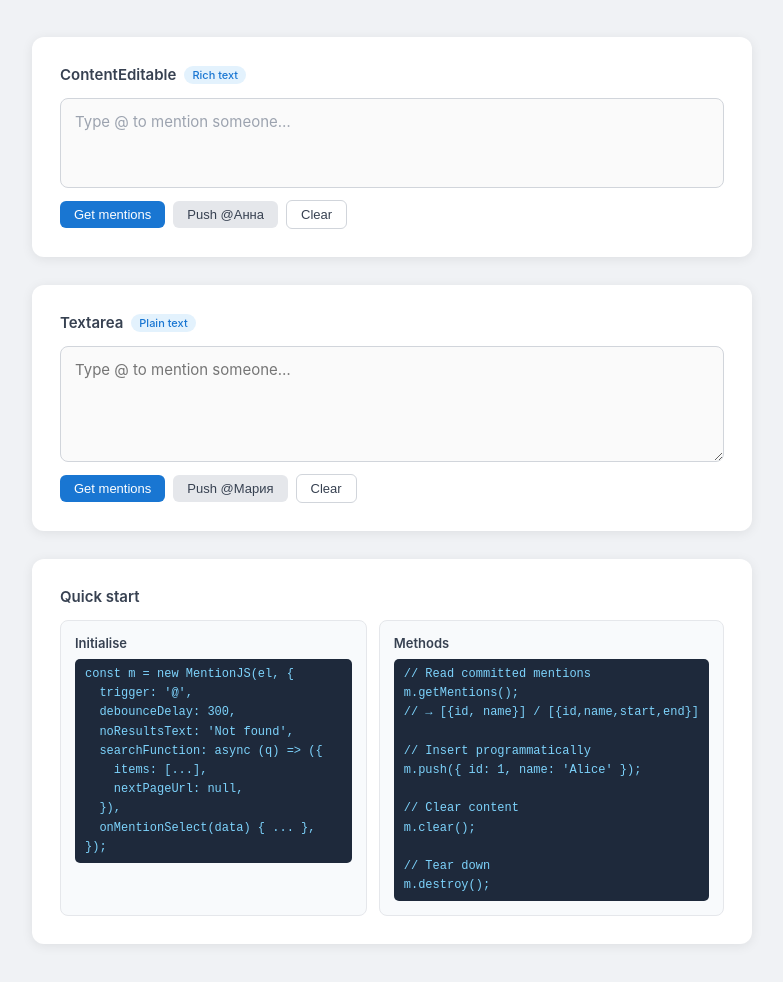
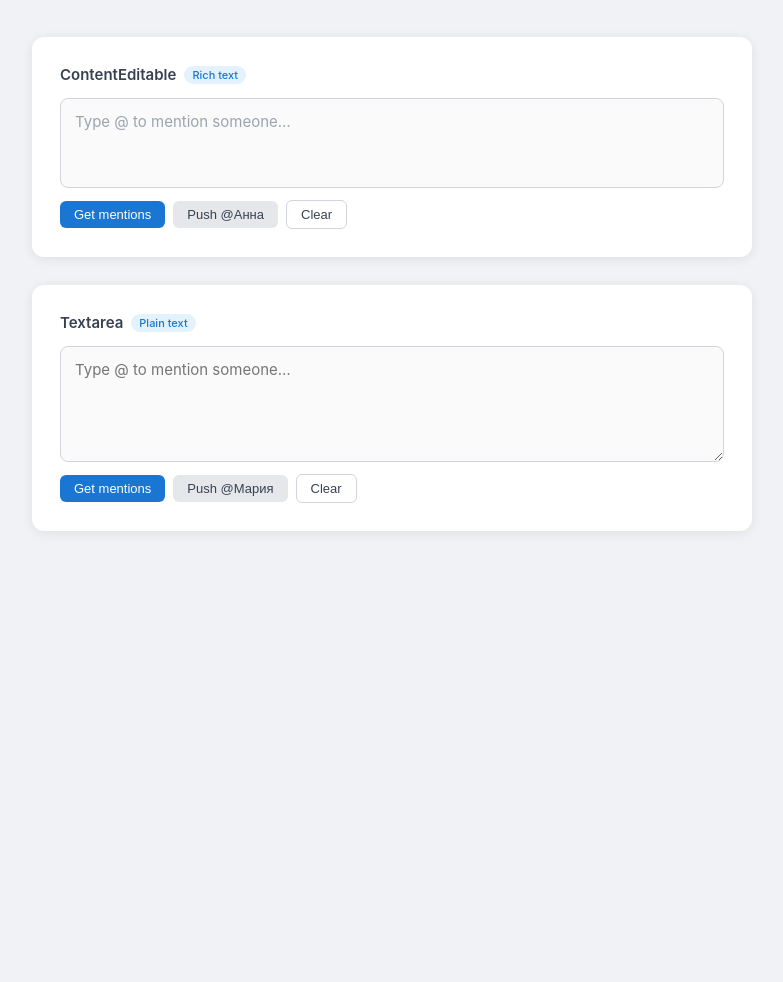
Before and after one commit to Shelamkoff/mentionjs, a website: page demo.html in a window 1280 px wide. Shown: the part 94-1076 px from the top of the page, without its empty margins (248-1031 px from the left). After the commit the page ends 800 px from the top, so only its background shows below. Drawn offline with Linux system fonts and the light colour scheme.

Commit message:
Update demo.html

```diff
--- a/demo.html
+++ b/demo.html
@@ -196,42 +196,6 @@
         <div id="status-textarea" class="status"></div>
     </div>
 
-    <!-- API reference -->
-    <div class="card">
-        <h2>Quick start</h2>
-        <div class="api-grid">
-            <div class="api-block">
-                <h3>Initialise</h3>
-                <code>const m = new MentionJS(el, {
-  trigger: '@',
-  debounceDelay: 300,
-  noResultsText: 'Not found',
-  searchFunction: async (q) => ({
-    items: [...],
-    nextPageUrl: null,
-  }),
-  onMentionSelect(data) { ... },
-});</code>
-            </div>
-            <div class="api-block">
-                <h3>Methods</h3>
-                <code>// Read committed mentions
-m.getMentions();
-// → [{id, name}] / [{id,name,start,end}]
-
-// Insert programmatically
-m.push({ id: 1, name: 'Alice' });
-
-// Clear content
-m.clear();
-
-// Tear down
-m.destroy();</code>
-            </div>
-        </div>
-    </div>
-</div>
-
 <!-- Library -->
 <script src="mention.js"></script>
 <script>
```
